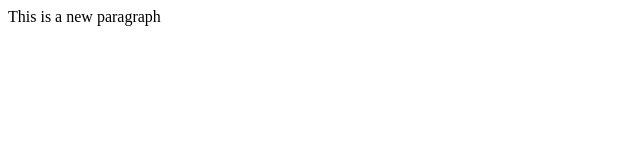
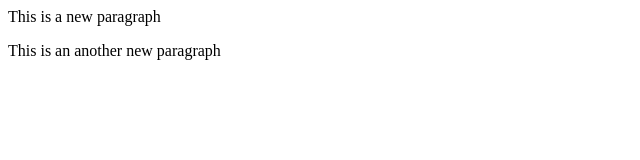
Before and after one commit to Sonurxl423/LocalRep, a plain HTML site: page index.html in a window 1280 px wide. Shown: the whole page, without its empty margins (0-640 px from the left). Drawn offline with Linux system fonts and the light colour scheme.

Commit message:
Added new paragraph in feature1

```diff
--- a/index.html
+++ b/index.html
@@ -1 +1,2 @@
 <p>This is a new paragraph</p>
+<p>This is an another new paragraph</p>
```
